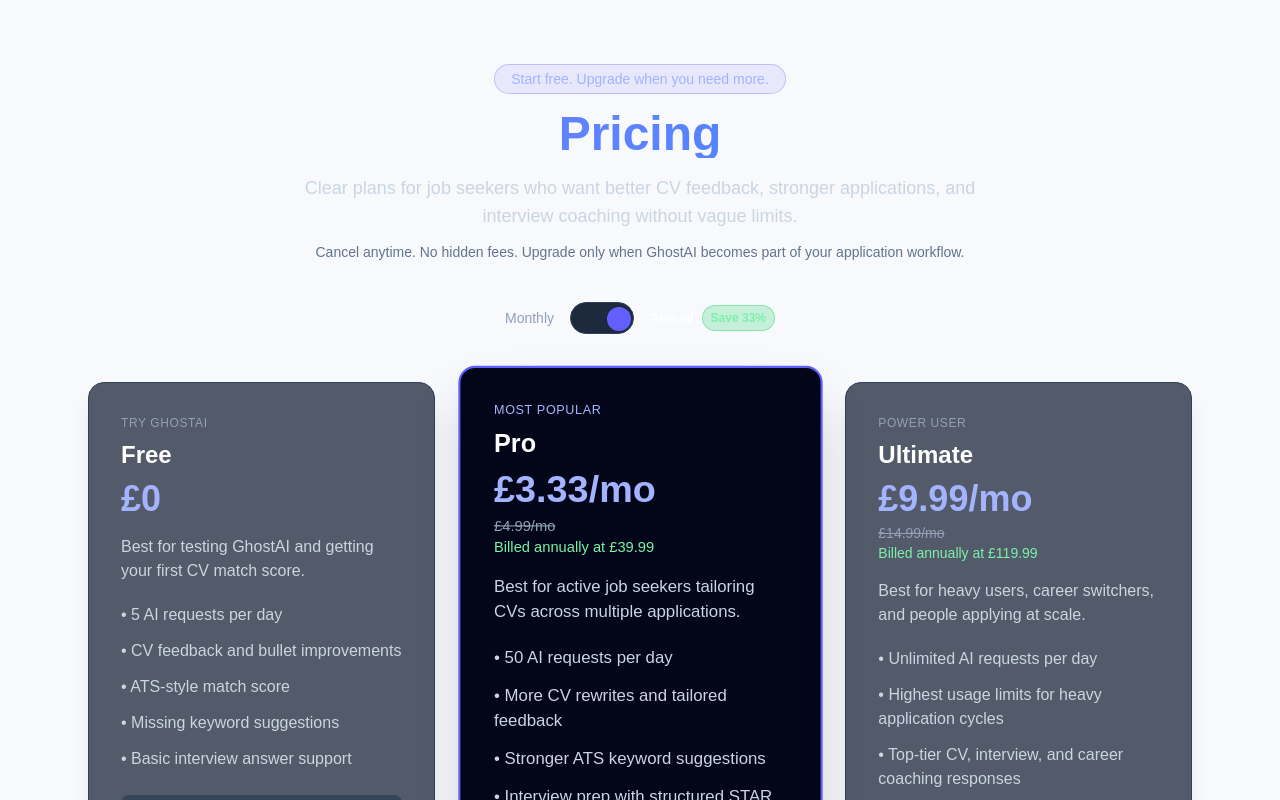
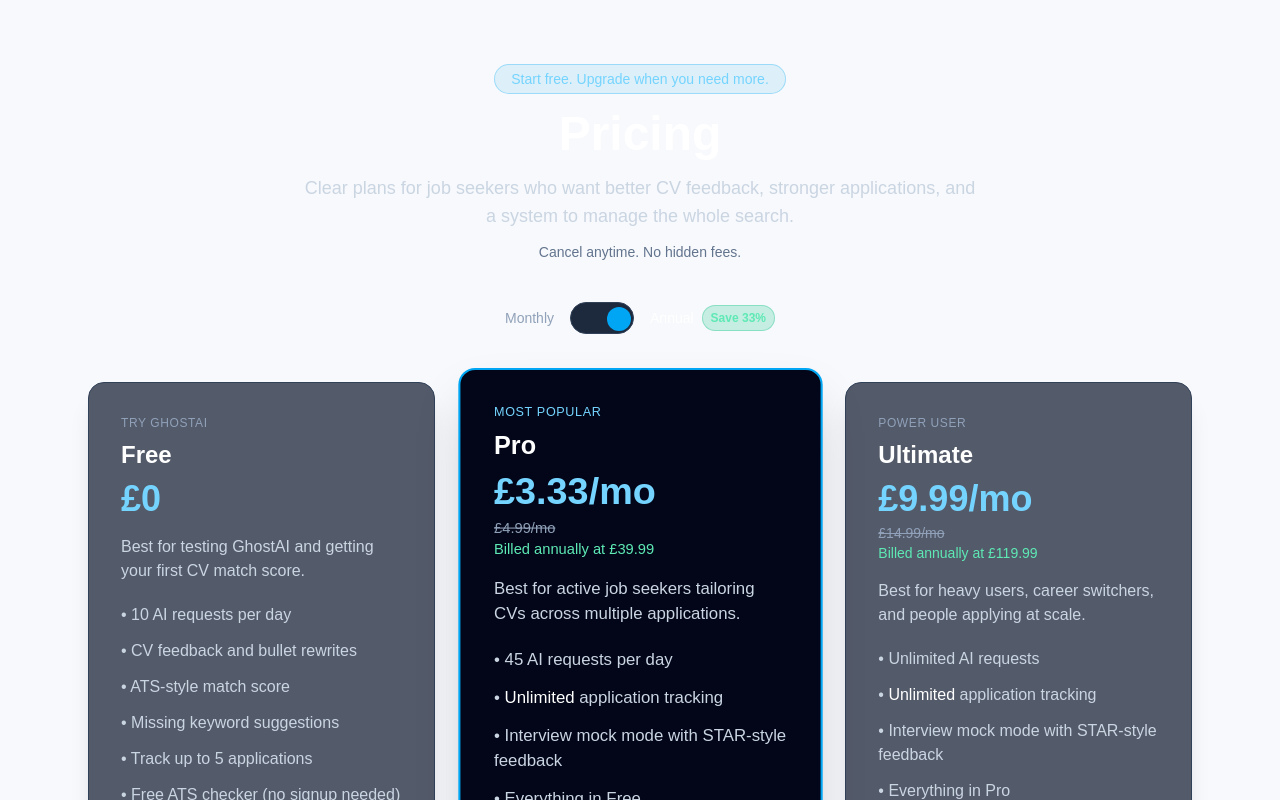
Before and after one commit to ManjotB03/GhostAI-MVP, a Next.js app: page /pricing in a window 1280 px wide. Both pictures are taken after a click on the button "Toggle billing cycle". Shown: the top 800 px of the page. Built offline with nearby package versions, Linux system fonts and the light colour scheme; no server answers.

Commit message:
Fix pricing: accurate limits, feature tracking, disable CV Boost, blue theme

```diff
--- a/app/pricing/page.tsx
+++ b/app/pricing/page.tsx
@@ -2,6 +2,7 @@
 
 import { useSession } from "next-auth/react";
 import { useState } from "react";
+import Link from "next/link";
 
 export default function PricingPage() {
   const { data: session, status } = useSession();
@@ -12,7 +13,6 @@
     if (status === "loading") return;
 
     if (!session?.user?.email) {
-      alert("You must be signed in to upgrade your plan.");
       window.location.href = "/login";
       return;
     }
@@ -62,43 +62,8 @@
     }
   };
 
-  const handleCvBoost = async () => {
-  if (status === "loading") return;
-
-  if (!session?.user?.email) {
-    alert("You must be signed in to buy CV Boost.");
-    window.location.href = "/login";
-    return;
-  }
-
-  try {
-    const res = await fetch("/api/stripe/checkout", {
-      method: "POST",
-      headers: { "Content-Type": "application/json" },
-      body: JSON.stringify({ plan: "cv-boost" }),
-    });
-
-    const data = await res.json();
-
-    if (!res.ok) {
-      alert(data?.error || data?.message || "Checkout failed");
-      return;
-    }
-
-    if (data?.url) {
-      window.location.href = data.url;
-      return;
-    }
-
-    alert("Checkout failed: missing checkout URL.");
-  } catch (err: any) {
-    alert(err?.message || "Checkout error");
-  }
-};
-
   const handleManageBilling = async () => {
     if (!session?.user?.email) {
-      alert("You must be signed in.");
       window.location.href = "/login";
       return;
     }
@@ -119,23 +84,22 @@
   };
 
   return (
-    <div className="max-w-6xl mx-auto mt-16 px-6 text-center text-white">
-
-      <p className="inline-flex items-center rounded-full border border-indigo-500/30 bg-indigo-500/10 px-4 py-1 text-sm font-medium text-indigo-300 mb-4">
+    <div className="max-w-6xl mx-auto pt-16 pb-20 px-6 text-center text-white">
+      <p className="inline-flex items-center rounded-full border border-sky-500/30 bg-sky-500/10 px-4 py-1 text-sm font-medium text-sky-300 mb-4">
         Start free. Upgrade when you need more.
       </p>
 
-      <h1 className="text-5xl font-extrabold mb-4 bg-gradient-to-r from-indigo-400 to-blue-500 bg-clip-text text-transparent">
+      <h1 className="text-4xl sm:text-5xl font-extrabold mb-4">
         Pricing
       </h1>
 
       <p className="text-slate-300 text-lg mb-3 max-w-2xl mx-auto">
-        Clear plans for job seekers who want better CV feedback, stronger applications,
-        and interview coaching without vague limits.
+        Clear plans for job seekers who want better CV feedback, stronger
+        applications, and a system to manage the whole search.
       </p>
 
       <p className="text-slate-500 text-sm mb-10">
-        Cancel anytime. No hidden fees. Upgrade only when GhostAI becomes part of your application workflow.
+        Cancel anytime. No hidden fees.
       </p>
 
       {session?.user?.email && (
@@ -149,6 +113,7 @@
         </div>
       )}
 
+      {/* Billing toggle */}
       <div className="flex items-center justify-center gap-4 mb-12">
         <span
           className={`text-sm font-medium ${
@@ -160,14 +125,13 @@
 
         <button
           onClick={() =>
-      setBillingCycle(
-        billingCycle === "monthly" ? "annual" : "monthly"
-      )
+            setBillingCycle(billingCycle === "monthly" ? "annual" : "monthly")
           }
+          aria-label="Toggle billing cycle"
           className="relative w-16 h-8 bg-slate-800 rounded-full border border-slate-700 transition"
         >
           <div
-      className={`absolute top-1 w-6 h-6 rounded-full bg-indigo-500 transition-all ${
+            className={`absolute top-1 w-6 h-6 rounded-full bg-sky-500 transition-all ${
               billingCycle === "annual" ? "left-9" : "left-1"
             }`}
           />
@@ -182,7 +146,7 @@
             Annual
           </span>
 
-    <span className="text-xs font-semibold bg-green-500/20 text-green-300 px-2 py-1 rounded-full border border-green-500/30">
+          <span className="text-xs font-semibold bg-emerald-500/20 text-emerald-300 px-2 py-1 rounded-full border border-emerald-500/30">
             Save 33%
           </span>
         </div>
@@ -190,23 +154,24 @@
 
       <div className="grid grid-cols-1 sm:grid-cols-2 lg:grid-cols-3 gap-8">
         {/* FREE */}
-        <div className="bg-slate-900/70 border border-slate-700 rounded-2xl p-8 shadow-xl text-left">
+        <div className="bg-slate-900/70 border border-slate-700 rounded-2xl p-8 shadow-xl text-left flex flex-col">
           <p className="text-xs uppercase tracking-wider text-slate-400 mb-2">
             Try GhostAI
           </p>
           <h2 className="text-2xl font-bold mb-2">Free</h2>
-          <p className="text-4xl font-extrabold text-indigo-300 mb-4">£0</p>
+          <p className="text-4xl font-extrabold text-sky-300 mb-4">£0</p>
 
           <p className="text-slate-300 mb-5">
             Best for testing GhostAI and getting your first CV match score.
           </p>
 
-          <ul className="text-slate-300 space-y-3 mb-6">
-            <li>• 5 AI requests per day</li>
-            <li>• CV feedback and bullet improvements</li>
+          <ul className="text-slate-300 space-y-3 mb-6 flex-1">
+            <li>• 10 AI requests per day</li>
+            <li>• CV feedback and bullet rewrites</li>
             <li>• ATS-style match score</li>
             <li>• Missing keyword suggestions</li>
-            <li>• Basic interview answer support</li>
+            <li>• Track up to 5 applications</li>
+            <li>• Free ATS checker (no signup needed)</li>
           </ul>
 
           <button
@@ -218,22 +183,19 @@
         </div>
 
         {/* PRO */}
-        <div className="bg-slate-950 border-2 border-indigo-500 rounded-2xl p-8 shadow-2xl text-left transform scale-105">
-          <p className="text-xs uppercase tracking-wider text-indigo-300 mb-2">
+        <div className="bg-slate-950 border-2 border-sky-500 rounded-2xl p-8 shadow-2xl text-left lg:scale-105 flex flex-col">
+          <p className="text-xs uppercase tracking-wider text-sky-300 mb-2">
             Most Popular
           </p>
           <h2 className="text-2xl font-bold mb-2">Pro</h2>
-          <p className="text-4xl font-extrabold text-indigo-300 mb-1">
+          <p className="text-4xl font-extrabold text-sky-300 mb-1">
             {billingCycle === "monthly" ? "£4.99/mo" : "£3.33/mo"}
           </p>
 
           {billingCycle === "annual" && (
             <div className="mb-4">
-    <p className="text-sm text-slate-400 line-through">
-      £4.99/mo
-    </p>
-
-    <p className="text-green-300 text-sm font-medium">
+              <p className="text-sm text-slate-400 line-through">£4.99/mo</p>
+              <p className="text-emerald-300 text-sm font-medium">
                 Billed annually at £39.99
               </p>
             </div>
@@ -243,41 +205,39 @@
             Best for active job seekers tailoring CVs across multiple applications.
           </p>
 
-          <ul className="text-slate-300 space-y-3 mb-6">
-            <li>• 50 AI requests per day</li>
-            <li>• More CV rewrites and tailored feedback</li>
-            <li>• Stronger ATS keyword suggestions</li>
-            <li>• Interview prep with structured STAR answers</li>
-            <li>• Unlimited chat history access</li>
-            <li>• Better support for role-specific applications</li>
+          <ul className="text-slate-300 space-y-3 mb-6 flex-1">
+            <li>• 45 AI requests per day</li>
+            <li>
+              • <span className="text-white font-medium">Unlimited</span>{" "}
+              application tracking
+            </li>
+            <li>• Interview mock mode with STAR-style feedback</li>
+            <li>• Everything in Free</li>
           </ul>
 
           <button
             onClick={() => handleSubscribe("pro")}
             disabled={loadingPlan === "pro"}
-            className="w-full py-3 bg-indigo-600 text-white rounded-lg hover:bg-indigo-700 transition disabled:opacity-70 disabled:cursor-not-allowed"
+            className="w-full py-3 bg-sky-500 text-white rounded-lg hover:bg-sky-600 transition disabled:opacity-70 disabled:cursor-not-allowed font-semibold"
           >
             {loadingPlan === "pro" ? "Redirecting..." : "Upgrade to Pro"}
           </button>
         </div>
 
         {/* ULTIMATE */}
-        <div className="bg-slate-900/70 border border-slate-700 rounded-2xl p-8 shadow-xl text-left">
+        <div className="bg-slate-900/70 border border-slate-700 rounded-2xl p-8 shadow-xl text-left flex flex-col">
           <p className="text-xs uppercase tracking-wider text-slate-400 mb-2">
             Power User
           </p>
           <h2 className="text-2xl font-bold mb-2">Ultimate</h2>
-          <p className="text-4xl font-extrabold text-indigo-300 mb-1">
+          <p className="text-4xl font-extrabold text-sky-300 mb-1">
             {billingCycle === "monthly" ? "£14.99/mo" : "£9.99/mo"}
           </p>
 
           {billingCycle === "annual" && (
             <div className="mb-4">
-    <p className="text-sm text-slate-400 line-through">
-      £14.99/mo
-    </p>
-
-    <p className="text-green-300 text-sm font-medium">
+              <p className="text-sm text-slate-400 line-through">£14.99/mo</p>
+              <p className="text-emerald-300 text-sm font-medium">
                 Billed annually at £119.99
               </p>
             </div>
@@ -287,109 +247,111 @@
             Best for heavy users, career switchers, and people applying at scale.
           </p>
 
-          <ul className="text-slate-300 space-y-3 mb-6">
-            <li>• Unlimited AI requests per day</li>
-            <li>• Highest usage limits for heavy application cycles</li>
-            <li>• Top-tier CV, interview, and career coaching responses</li>
+          <ul className="text-slate-300 space-y-3 mb-6 flex-1">
+            <li>• Unlimited AI requests</li>
+            <li>
+              • <span className="text-white font-medium">Unlimited</span>{" "}
+              application tracking
+            </li>
+            <li>• Interview mock mode with STAR-style feedback</li>
+            <li>• Everything in Pro</li>
             <li>• Priority access to new features</li>
-            <li>• Best for frequent CV tailoring and interview practice</li>
-            <li>• Designed for maximum flexibility</li>
           </ul>
 
           <button
             onClick={() => handleSubscribe("ultimate")}
             disabled={loadingPlan === "ultimate"}
-            className="w-full py-3 bg-indigo-600 text-white rounded-lg hover:bg-indigo-700 transition disabled:opacity-70 disabled:cursor-not-allowed"
+            className="w-full py-3 bg-sky-500 text-white rounded-lg hover:bg-sky-600 transition disabled:opacity-70 disabled:cursor-not-allowed font-semibold"
           >
             {loadingPlan === "ultimate" ? "Redirecting..." : "Unlock Ultimate"}
           </button>
         </div>
       </div>
 
+      {/* Comparison table */}
       <div className="mt-16 overflow-hidden rounded-2xl border border-slate-800 bg-slate-900/60">
         <div className="overflow-x-auto">
-    <table className="w-full min-w-[800px] text-left">
+          <table className="w-full min-w-[700px] text-left">
             <thead className="bg-slate-950">
               <tr>
                 <th className="p-5 text-white font-semibold">Features</th>
                 <th className="p-5 text-white font-semibold">Free</th>
-          <th className="p-5 text-indigo-300 font-semibold">Pro</th>
+                <th className="p-5 text-sky-300 font-semibold">Pro</th>
                 <th className="p-5 text-white font-semibold">Ultimate</th>
-          <th className="p-5 text-amber-300 font-semibold">CV Boost</th>
               </tr>
             </thead>
 
             <tbody className="divide-y divide-slate-800 text-slate-300">
-
               <tr>
-          <td className="p-5">CV tailoring sessions</td>
-          <td className="p-5">5/day</td>
-          <td className="p-5">50/day</td>
+                <td className="p-5">AI requests per day</td>
+                <td className="p-5">10</td>
+                <td className="p-5">45</td>
                 <td className="p-5">Unlimited</td>
-          <td className="p-5">1 rewrite</td>
               </tr>
 
               <tr>
-          <td className="p-5">ATS score</td>
-          <td className="p-5 text-green-400">✓</td>
-          <td className="p-5 text-green-400">✓</td>
-          <td className="p-5 text-green-400">✓</td>
-          <td className="p-5 text-green-400">✓</td>
+                <td className="p-5">CV feedback &amp; bullet rewrites</td>
+                <td className="p-5 text-emerald-400">✓</td>
+                <td className="p-5 text-emerald-400">✓</td>
+                <td className="p-5 text-emerald-400">✓</td>
               </tr>
 
               <tr>
-          <td className="p-5">Gap analysis</td>
-          <td className="p-5 text-slate-600">✕</td>
-          <td className="p-5 text-green-400">✓</td>
-          <td className="p-5 text-green-400">✓</td>
-          <td className="p-5 text-slate-600">✕</td>
+                <td className="p-5">ATS match score</td>
+                <td className="p-5 text-emerald-400">✓</td>
+                <td className="p-5 text-emerald-400">✓</td>
+                <td className="p-5 text-emerald-400">✓</td>
               </tr>
 
               <tr>
-          <td className="p-5">Interview coaching</td>
-          <td className="p-5 text-slate-600">✕</td>
-          <td className="p-5 text-green-400">✓</td>
-          <td className="p-5 text-green-400">✓</td>
-          <td className="p-5 text-slate-600">✕</td>
+                <td className="p-5">Application tracking</td>
+                <td className="p-5">5 applications</td>
+                <td className="p-5 text-emerald-400">Unlimited</td>
+                <td className="p-5 text-emerald-400">Unlimited</td>
               </tr>
 
               <tr>
-          <td className="p-5">Cover letter drafting</td>
+                <td className="p-5">Interview mock mode</td>
                 <td className="p-5 text-slate-600">✕</td>
-          <td className="p-5 text-green-400">✓</td>
-          <td className="p-5 text-green-400">✓</td>
-          <td className="p-5 text-slate-600">✕</td>
+                <td className="p-5 text-emerald-400">✓</td>
+                <td className="p-5 text-emerald-400">✓</td>
               </tr>
 
               <tr>
-          <td className="p-5">History access</td>
-          <td className="p-5 text-slate-600">✕</td>
-          <td className="p-5 text-green-400">✓</td>
-          <td className="p-5 text-green-400">✓</td>
-          <td className="p-5 text-slate-600">✕</td>
+                <td className="p-5">Saved chat history</td>
+                <td className="p-5 text-emerald-400">✓</td>
+                <td className="p-5 text-emerald-400">✓</td>
+                <td className="p-5 text-emerald-400">✓</td>
               </tr>
-
-        <tr>
-          <td className="p-5">Priority support</td>
-          <td className="p-5 text-slate-600">✕</td>
-          <td className="p-5 text-green-400">✓</td>
-          <td className="p-5 text-green-400">✓</td>
-          <td className="p-5 text-slate-600">✕</td>
-        </tr>
-
-        <tr>
-          <td className="p-5">LinkedIn review</td>
-          <td className="p-5 text-slate-600">✕</td>
-          <td className="p-5 text-slate-600">✕</td>
-          <td className="p-5 text-green-400">Coming soon</td>
-          <td className="p-5 text-slate-600">✕</td>
-        </tr>
-
             </tbody>
           </table>
         </div>
       </div>
 
+      {/* CV BOOST - coming soon */}
+      <div className="mt-16 bg-slate-900/70 border border-slate-800 rounded-2xl p-8 shadow-xl text-left max-w-md mx-auto opacity-80">
+        <p className="text-xs uppercase tracking-wider text-slate-400 mb-2">
+          One-Time Purchase — Coming Soon
+        </p>
+
+        <h2 className="text-2xl font-bold mb-2">CV Boost</h2>
+
+        <p className="text-4xl font-extrabold text-slate-400 mb-4">£9.99</p>
+
+        <p className="text-slate-400 mb-5">
+          A one-off full CV rewrite without a subscription. We&apos;re finishing
+          this off — it isn&apos;t available to buy just yet.
+        </p>
+
+        <button
+          disabled
+          className="w-full py-3 bg-slate-700 text-slate-300 font-semibold rounded-lg cursor-not-allowed"
+        >
+          Coming soon
+        </button>
+      </div>
+
+      {/* FAQ */}
       <div className="mt-16 text-left">
         <h2 className="text-3xl font-bold text-white text-center mb-8">
           Common pricing questions
@@ -399,11 +361,11 @@
           {[
             {
               q: "Can I use GhostAI for free?",
-        a: "Yes. The free plan gives you daily CV tailoring sessions, bullet rewrites, and a basic ATS score so you can try GhostAI before upgrading.",
+              a: "Yes. The free plan gives you 10 AI requests a day, CV feedback, an ATS match score, and tracking for up to 5 applications. You can also use the ATS checker without an account at all.",
             },
             {
-        q: "What is CV Boost?",
-        a: "CV Boost is a one-time option for users who want one full tailored CV rewrite without starting a subscription.",
+              q: "What do I get by upgrading?",
+              a: "Pro raises your daily requests to 45, unlocks interview mock mode, and gives you unlimited application tracking so you can manage your whole job search in one place.",
             },
             {
               q: "Can I cancel anytime?",
@@ -425,6 +387,7 @@
         </div>
       </div>
 
+      {/* Which plan */}
       <div className="mt-12 rounded-2xl border border-slate-800 bg-slate-900/60 p-6 text-left">
         <h3 className="text-xl font-bold mb-3 text-white">
           Which plan should I choose?
@@ -432,59 +395,35 @@
 
         <div className="grid grid-cols-1 md:grid-cols-3 gap-5 text-sm text-slate-300">
           <p>
-            <span className="text-white font-semibold">Free</span> is for testing the product
-            and getting quick feedback before committing.
+            <span className="text-white font-semibold">Free</span> is for testing
+            the product and getting quick feedback before committing.
           </p>
 
           <p>
-            <span className="text-white font-semibold">Pro</span> is best if you are actively
-            applying and want to tailor multiple CVs each week.
+            <span className="text-white font-semibold">Pro</span> is best if you
+            are actively applying and want to track every application.
           </p>
 
           <p>
-            <span className="text-white font-semibold">Ultimate</span> is for heavy usage,
-            repeated interview practice, and high-volume job applications.
+            <span className="text-white font-semibold">Ultimate</span> is for
+            heavy usage, repeated interview practice, and high-volume applying.
           </p>
         </div>
       </div>
 
-      <p className="text-slate-400 text-sm mt-10">
-        Cancel anytime. No hidden fees. 7-day money-back guarantee on paid plans. GhostAI helps improve applications, but does not guarantee interviews or job offers.
-      </p>
-
-    {/* CV BOOST */}
-<div className="bg-slate-900/70 border border-amber-500/40 rounded-2xl p-8 shadow-xl text-left">
-  <p className="text-xs uppercase tracking-wider text-amber-300 mb-2">
-    One-Time Purchase
-  </p>
-
-  <h2 className="text-2xl font-bold mb-2">CV Boost</h2>
-
-  <p className="text-4xl font-extrabold text-amber-300 mb-4">
-    £9.99
-  </p>
-
-  <p className="text-slate-300 mb-5">
-    Perfect for users who want one high-quality CV upgrade without a subscription.
-  </p>
-
-  <ul className="text-slate-300 space-y-3 mb-6">
-    <li>• 1 full CV rewrite</li>
-    <li>• ATS compatibility score</li>
-    <li>• Stronger bullet improvements</li>
-    <li>• Tailored keyword suggestions</li>
-    <li>• PDF-ready output</li>
-    <li>• No recurring payments</li>
-  </ul>
-
-  <button
-  onClick={handleCvBoost}
-    className="w-full py-3 bg-amber-500 text-slate-950 font-semibold rounded-lg hover:bg-amber-400 transition"
+      <div className="mt-10">
+        <Link
+          href="/ats-cv-checker"
+          className="text-sky-400 hover:text-sky-300 font-medium"
         >
-    Buy CV Boost — £9.99
-  </button>
+          Not ready to sign up? Try the free ATS checker →
+        </Link>
       </div>
 
+      <p className="text-slate-400 text-sm mt-8">
+        Cancel anytime. No hidden fees. GhostAI helps improve applications, but
+        does not guarantee interviews or job offers.
+      </p>
     </div>
   );
 }
```
Lines whose indentation alone changed are shown as unchanged.
